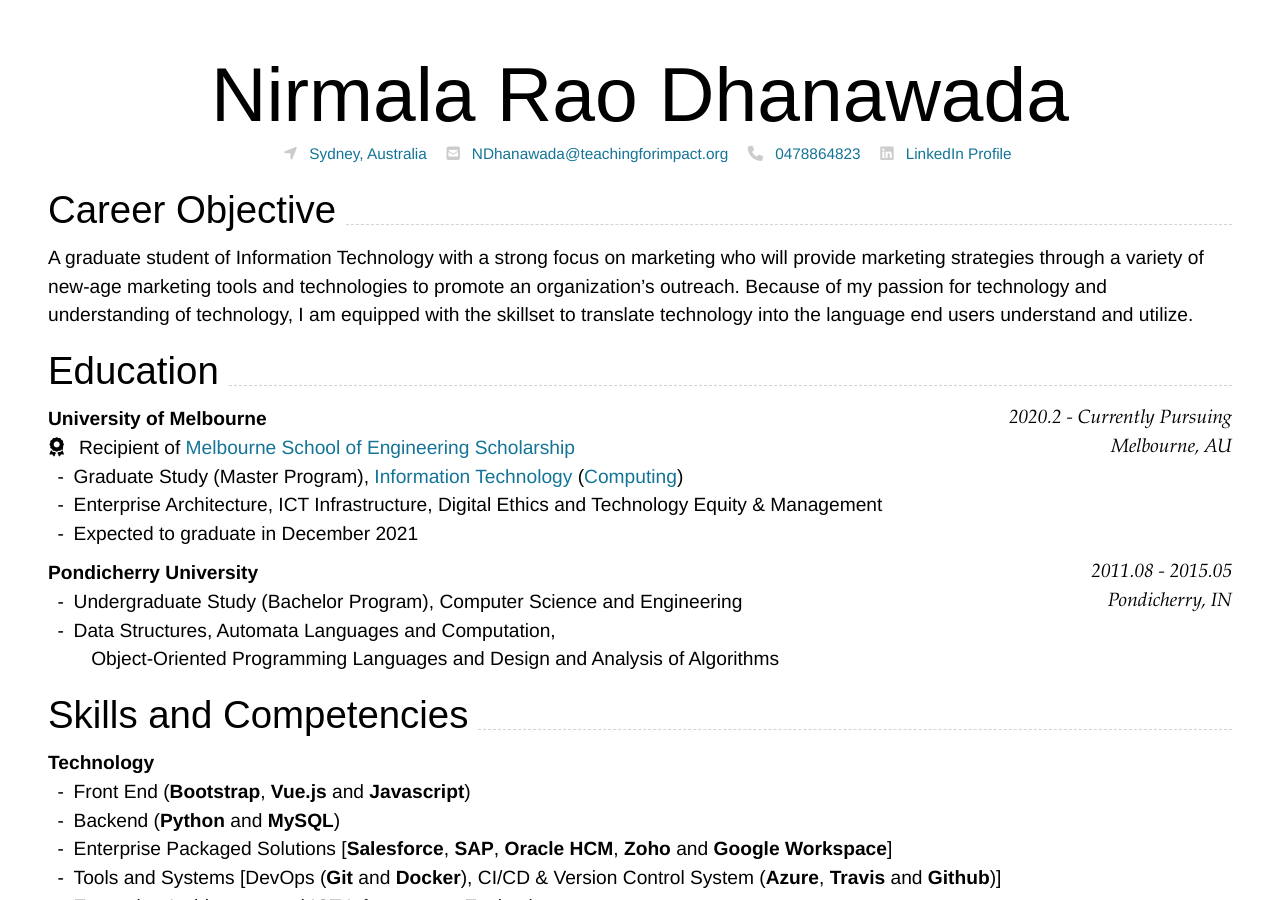
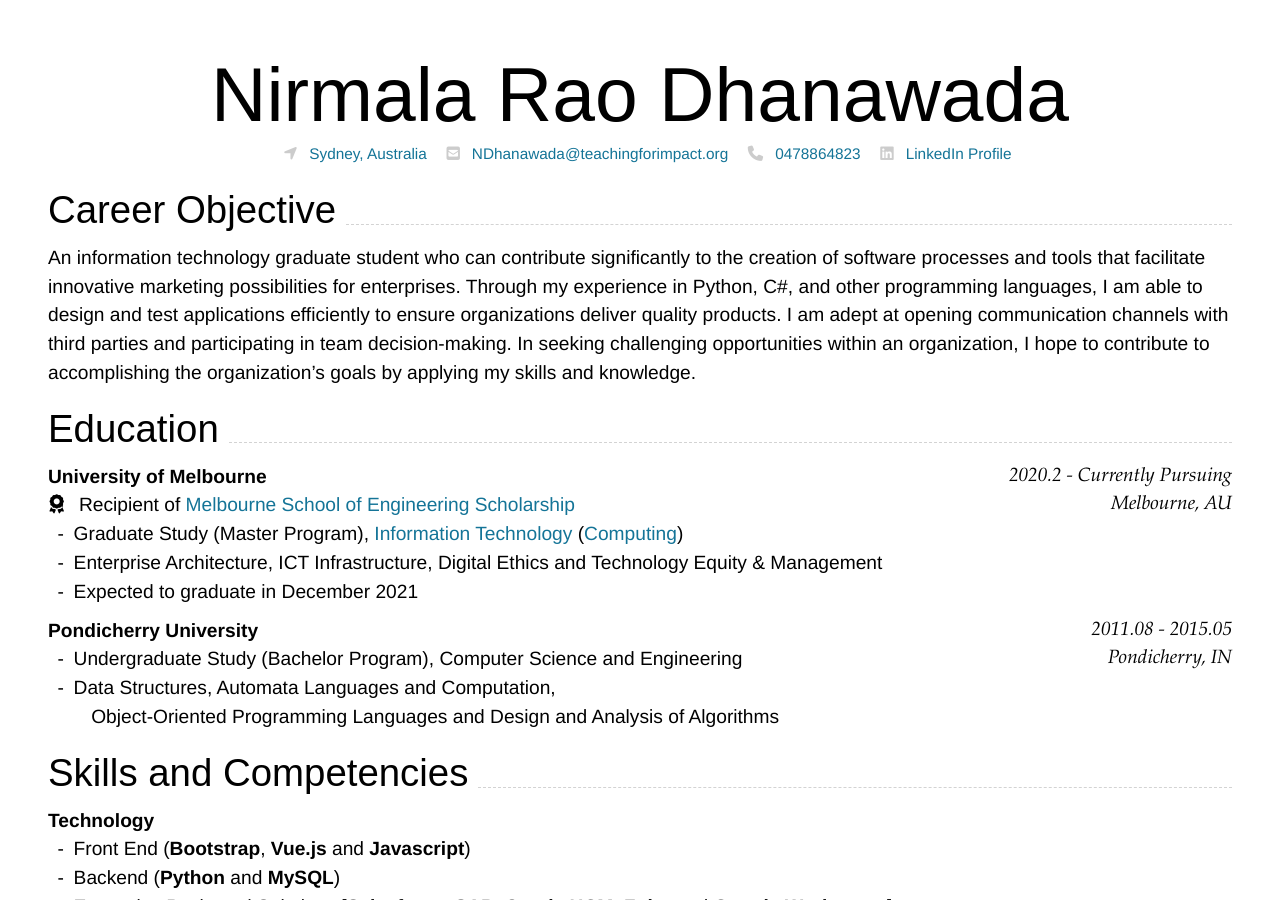
Before and after one commit to thedhanawada/me, a Jekyll site: the page built from index.md, in a window 1280 px wide and 900 px high. Built offline with Jekyll 4.4.1, drawn with Linux system fonts in a browser that asks for light colours; nearby versions of some CDN libraries.

Commit message:
udpate01

```diff
--- a/index.md
+++ b/index.md
@@ -41,7 +41,7 @@ Supported arguments:
 
 ## Career Objective
 
-A graduate student of Information Technology with a strong focus on marketing who will provide marketing strategies through a variety of new-age marketing tools and technologies to promote an organization's outreach. Because of my passion for technology and understanding of technology, I am equipped with the skillset to translate technology into the language end users understand and utilize.
+An information technology graduate student who can contribute significantly to the creation of software processes and tools that facilitate innovative marketing possibilities for enterprises. Through my experience in Python, C#, and other programming languages, I am able to design and test applications efficiently to ensure organizations deliver quality products. I am adept at opening communication channels with third parties and participating in team decision-making. In seeking challenging opportunities within an organization, I hope to contribute to accomplishing the organization's goals by applying my skills and knowledge.
 
 ## Education
 
```
